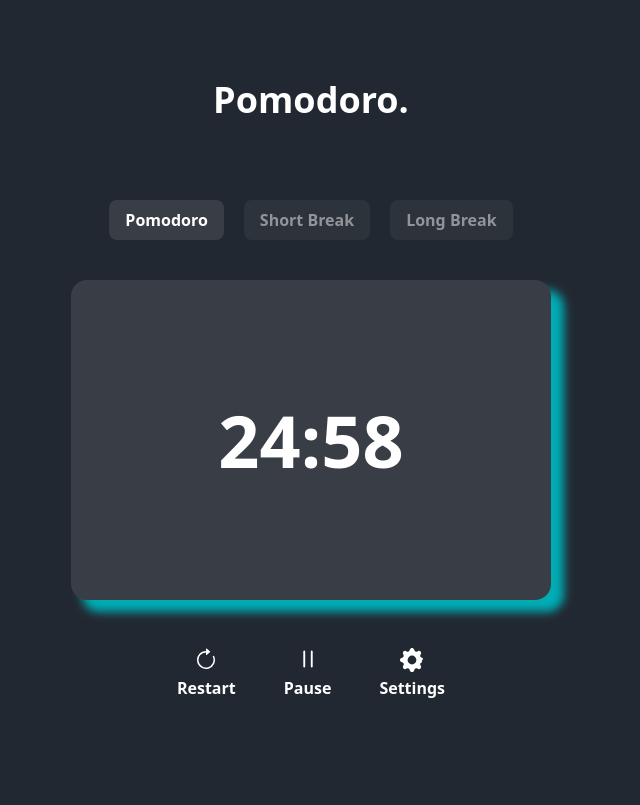
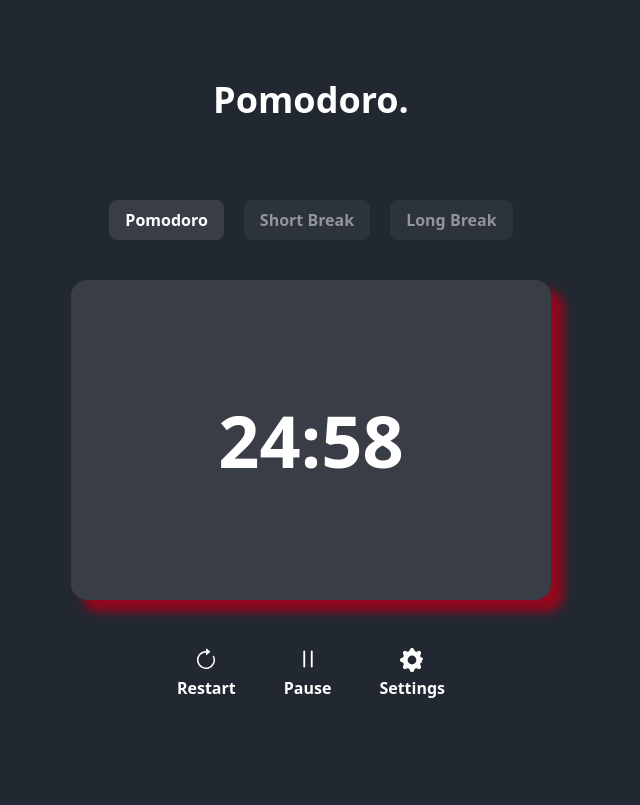
Before and after one commit to tunggulalmajid/pomodoro-timer, a website: page index.html in a window 1280 px wide. Both pictures are taken after a click on the element "Start". Shown: the top 805 px of the page, without its empty margins (329-969 px from the left). Drawn offline with Linux system fonts and the light colour scheme.

Commit message:
update red shadow on running

```diff
--- a/index.html
+++ b/index.html
@@ -35,7 +35,7 @@
       </div>
 
       <div
-        class="mt-10 flex h-70 w-80 items-center justify-center rounded-2xl bg-secondary shadow-[12px_11px_10px_1px_rgba(0,173,181,1)] sm:h-80 sm:w-120"
+        class="mt-10 flex h-70 w-80 items-center justify-center rounded-2xl bg-secondary shadow-[12px_11px_10px_1px_rgba(0,173,181,1)] sm:h-80 sm:w-120" id="container-time"
       >
         <h2 id="time" class="text-7xl font-extrabold">25:00</h2>
       </div>
--- a/src/js/script.js
+++ b/src/js/script.js
@@ -9,6 +9,7 @@ const startPauseBtn = document.getElementById("start-pause-btn");
 const startPauseText = document.getElementById("start-pause-text");
 const restartBtn = document.getElementById("restart-btn");
 let iconStart = document.getElementById("icon-start");
+const containerTime = document.querySelector("#container-time");
 
 let timePomo = 25;
 let timeShort = 0.1;
@@ -63,7 +64,10 @@ function startTimer() {
     iconStart.innerHTML = `<svg id="icon-start"xmlns="http://www.w3.org/2000/svg" width="16" height="16" fill="currentColor" class="bi bi-pause" viewBox="0 0 16 16">
   <path d="M6 3.5a.5.5 0 0 1 .5.5v8a.5.5 0 0 1-1 0V4a.5.5 0 0 1 .5-.5m4 0a.5.5 0 0 1 .5.5v8a.5.5 0 0 1-1 0V4a.5.5 0 0 1 .5-.5"/>
 </svg>`;
-
+    containerTime.classList.remove(
+      "shadow-[12px_11px_10px_1px_rgba(0,173,181,1)]"
+    );
+    containerTime.classList.add("shadow-[12px_11px_10px_1px_rgba(145,8,31,1)]");
   }
 
   timerInterval = setInterval(() => {
@@ -91,6 +95,12 @@ function pauseTimer() {
       >
         <path d="m11.596 8.697-6.363 3.692c-.54.313-1.233-.066-1.233-.697V4.308c0-.63.692-1.01 1.233-.696l6.363 3.692a.802.802 0 0 1 0 1.393" />
       </svg>`;
+    containerTime.classList.remove(
+      "shadow-[12px_11px_10px_1px_rgba(145,8,31,1)]"
+    );
+    containerTime.classList.add(
+      "shadow-[12px_11px_10px_1px_rgba(0,173,181,1)]"
+    );
   }
   clearInterval(timerInterval);
 }
```
Also changed, not shown: src/css/output.css.
